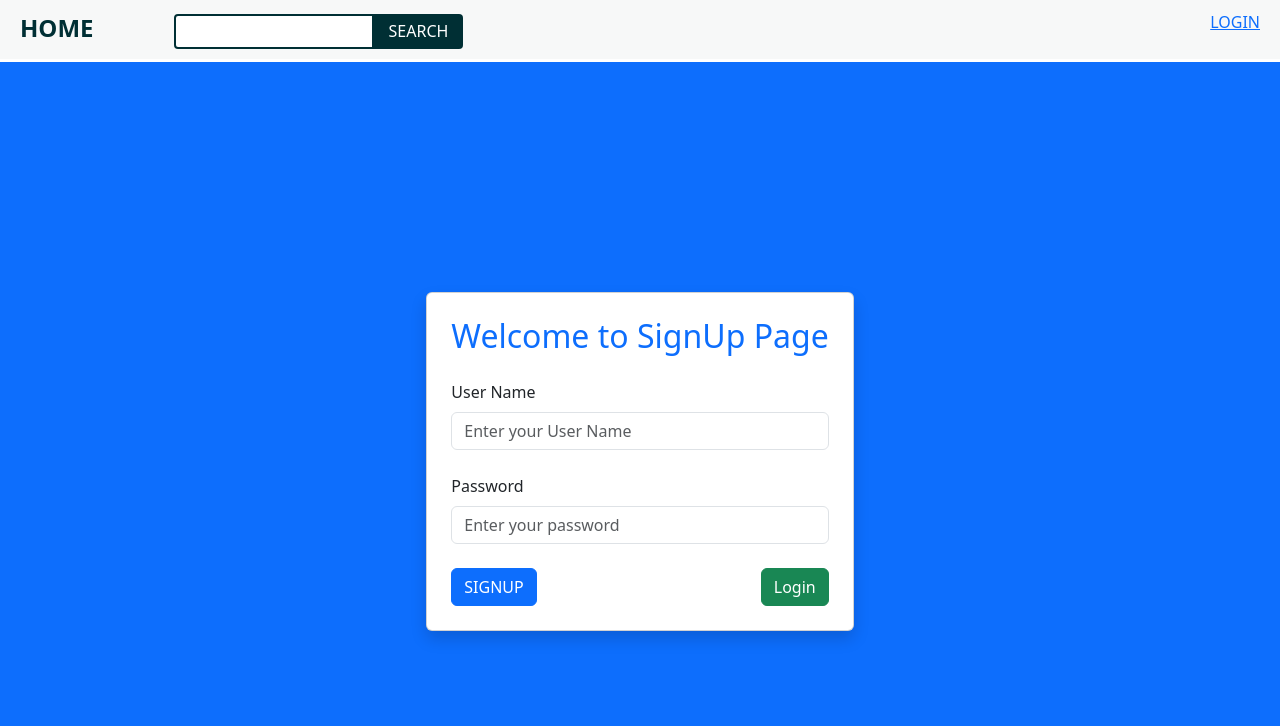
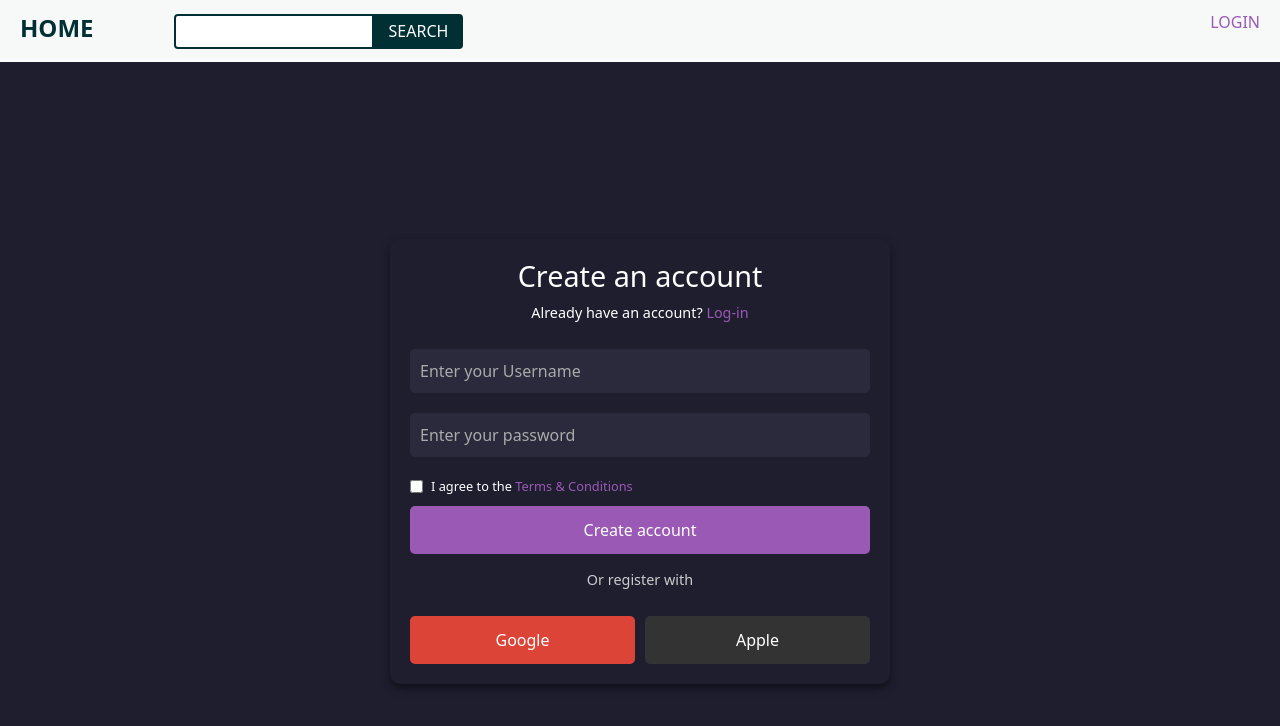
Before and after one commit to RavikantBedi/College-OLX, a React (Create React App) app in the folder react-app/: page /signup in a window 1280 px wide. Shown: the top 726 px of the page. Built offline with nearby package versions, Linux system fonts and the light colour scheme.

Commit message:
login and signup form improved

```diff
--- /dev/null
+++ b/react-app/src/components/Loginn.css
@@ -0,0 +1,143 @@
+/* General Reset */
+
+
+  /* Container */
+  .login-container {
+    display: flex;
+    justify-content: center;
+    align-items: center;
+    min-height: 100vh;
+    padding: 20px;
+    background-color: #1e1e2f;
+  }
+
+  .login-box {
+    width:100%;
+    max-width:400px;
+    margin: 20px auto;
+    background-color: #1e1e2f;
+    color: #fff;
+    text-align: center;
+    padding: 30px 20px;
+    border-radius: 15px;
+    box-shadow: 0 4px 8px rgba(0, 0, 0, 0.5);
+  }
+  /* Heading */
+  h2 {
+    font-size: 1.8rem;
+    margin-bottom: 20px;
+    color: #fff;
+  }
+
+  /* Input Group */
+  .input-group {
+    position: relative;
+    margin-bottom: 20px;
+  }
+
+  .input-field {
+    width: 100%;
+    padding: 12px 35px;
+    border: 1px solid #ddd;
+    border-radius: 8px;
+    font-size: 1rem;
+    outline: none;
+    transition: border 0.3s ease;
+  }
+
+  .input-field:focus {
+    border-color: #00aaff;
+  }
+
+  .icon {
+    position: absolute;
+    left: 12px;
+    top: 50%;
+    transform: translateY(-50%);
+    color: #888;
+    font-size: 1rem;
+  }
+
+  /* Options */
+  .options {
+    display: flex;
+    justify-content: space-between;
+    align-items: center;
+    font-size: 0.9rem;
+    margin-bottom: 20px;
+  }
+
+  .remember-me {
+    display: flex;
+    align-items: center;
+  }
+
+  .remember-me input {
+    margin-right: 5px;
+  }
+
+  .forgot-password {
+    color: #00aaff;
+    text-decoration: none;
+  }
+
+  .forgot-password:hover {
+    text-decoration: underline;
+  }
+
+  /* Login Button */
+  .login-button {
+    background-color: #000e40;
+    color: #fff;
+    border: none;
+    padding: 12px 0;
+    border-radius: 8px;
+    width: 100%;
+    font-size: 1rem;
+    cursor: pointer;
+    transition: background 0.3s ease;
+  }
+
+  .login-button:hover {
+    background-color: #001a66;
+  }
+
+  /* Sign-up Link */
+  .Signup-link {
+    margin: 15px 0;
+    font-size: 0.9rem;
+  }
+
+  .Signup-link a {
+    color: #00aaff;
+    text-decoration: none;
+  }
+
+  .Signup-link a:hover {
+    text-decoration: underline;
+  }
+
+  /* Responsive Design */
+  @media (max-width: 500px) {
+    .login-box {
+      padding: 20px 10px;
+    }
+
+    h2 {
+      font-size: 1.5rem;
+    }
+
+    .input-field {
+      padding: 10px 35px;
+    }
+
+    .login-button {
+      padding: 10px 0;
+    }
+
+    .social-button {
+      width: 45px;
+      height: 45px;
+      font-size: 1rem;
+    }
+  }
--- a/react-app/src/components/Loginn.jsx
+++ b/react-app/src/components/Loginn.jsx
@@ -1,8 +1,10 @@
+
+import './../../node_modules/bootstrap/dist/css/bootstrap.min.css'
 import Header from './Header';
 import {Link ,useNavigate} from 'react-router-dom';
 import { useState } from 'react';
 import axios from "axios";
-import './../../node_modules/bootstrap/dist/css/bootstrap.min.css'
+import './Loginn.css';
 function Loginn() {
   const navigate=useNavigate()
 
@@ -14,53 +16,60 @@ function Loginn() {
     const data={username,password}
     axios.post(url,data)
     .then((res)=>{
+      console.log(res.data)
       if(res.data.message){
         alert(res.data.message);
         if(res.data.token){
           localStorage.setItem('token',res.data.token)
-          localStorage.setItem('userId',res.data.userId)
           navigate('/');
         }
 
       }
     })
     .catch((err)=>{
-      alert('SERVER ERR')
+      console.log(err)
+      alert('SERVER ERROR')
     })
   }
-
   return (
     <div>
       <Header/>
-      <div class="d-flex align-items-center justify-content-center vh-100 bg-primary">
-    <div class="card p-4 shadow" >
-      <form>
-        <h2 class="text-center mb-4 text-primary">Welcome to Login Page</h2>
+    <div className="login-container">
+      <div className="login-box">
+        <h2>Login</h2>
+        <form>
+          {/* Email Input */}
+          <div className="input-group">
+            <i className="icon fas fa-user"></i>
+            <input type="text" value={username} onChange={(e)=>{ setusername(e.target.value)}} placeholder="Enter your Username" className="input-field" />
+          </div>
 
-        <div class="form-outline mb-4">
-          <label class="form-label" for="form2Example1">User Name</label>
-          <input type="text" class="form-control"  placeholder="Enter your User Name"  value={username} onChange={(e)=>{
-        setusername(e.target.value)
-      }}/>
-        </div>
+          {/* Password Input */}
+          <div className="input-group">
+            <i className="icon fas fa-lock"></i>
+            <input type="password" value={password} onChange={(e)=>{setpassword(e.target.value)}} placeholder="Enter your Password" className="input-field" />
+          </div>
 
-        <div class="form-outline mb-4">
-          <label class="form-label" for="form2Example2">Password</label>
-          <input type="password"  class="form-control" placeholder="Enter your password" value={password} onChange={(e)=>{
-            setpassword(e.target.value)
-          }} />
-        </div>
+          {/* Remember Me & Forgot Password */}
+          <div className="options">
+            <label className="remember-me">
+              <input type="checkbox" /> Remember Password
+            </label>
+            <Link to="/ForgotPassword">Forgot password</Link>
+          </div>
 
-        <div class="d-flex justify-content-between">
-          <button type="button" class="btn btn-success w-45" onClick={handleApi}>Login</button>
+          {/* Submit Button */}
+          <button type="button" className="login-button" onClick={handleApi}>Login</button>
 
-          <Link class="btn btn-primary w-45  "  to="/signup">SIGNUP</Link>
-        </div>
-      </form>
+          {/* Sign-up Link */}
+          <p className="Signup-link">
+            No account yet? <Link to="/Signup">Sign-up</Link>
+          </p>
+        </form>
+      </div>
     </div>
-  </div>
     </div>
-  )
-}
+  );
+};
 
 export default Loginn;
--- /dev/null
+++ b/react-app/src/components/Signup.css
@@ -0,0 +1,190 @@
+/* General Styles */
+* {
+    margin: 0;
+    padding: 0;
+    box-sizing: border-box;
+  }
+
+  .Signup-container {
+    display: flex;
+    justify-content: center;
+    align-items: center;
+    min-height: 100vh;
+    padding: 20px;
+    background-color: #1e1e2f;
+  }
+
+  .form-container {
+    max-width: 500px;
+    margin: 20px auto;
+    background-color: #1e1e2f;
+    color: #fff;
+    padding: 20px;
+    border-radius: 10px;
+    box-shadow: 0 4px 8px rgba(0, 0, 0, 0.5);
+  }
+
+  /* Headings */
+  h1 {
+    text-align: center;
+    font-size: 1.8rem;
+  }
+
+  p {
+    text-align: center;
+    font-size: 0.9rem;
+    margin-bottom: 1rem;
+  }
+
+  a {
+    color: #9b59b6;
+    text-decoration: none;
+  }
+
+  a:hover {
+    text-decoration: underline;
+  }
+
+  /* Input Fields */
+  .input-group {
+    display: flex;
+    gap: 10px;
+    flex-wrap: wrap;
+  }
+
+  .input-field {
+    flex: 1;
+    padding: 10px;
+    margin: 10px 0;
+    border: none;
+    border-radius: 5px;
+    font-size: 1rem;
+    background-color: #2a2a3c;
+    color: #fff;
+  }
+
+  .input-field::placeholder {
+    color: #aaa;
+  }
+
+  .full-width {
+    width: 100%;
+  }
+
+  /* Checkbox */
+  .checkbox-group {
+    display: flex;
+    align-items: center;
+    gap: 8px;
+    margin: 10px 0;
+    font-size: 0.8rem;
+  }
+
+  /* Button */
+  .create-button {
+    width: 100%;
+    padding: 12px;
+    border: none;
+    border-radius: 5px;
+    background-color: #9b59b6;
+    color: #fff;
+    font-size: 1rem;
+    cursor: pointer;
+    transition: background-color 0.3s ease;
+  }
+
+  .create-button:hover {
+    background-color: #8e44ad;
+  }
+
+  /* Divider */
+  .divider {
+    text-align: center;
+    margin: 15px 0;
+    font-size: 0.9rem;
+    color: #ccc;
+  }
+
+  /* Social Buttons */
+  .social-buttons {
+    display: flex;
+    justify-content: space-between;
+    gap: 10px;
+  }
+
+  .google-button,
+  .apple-button {
+    flex: 1;
+    padding: 12px;
+    margin-top: 10px;
+    border: none;
+    border-radius: 5px;
+    font-size: 1rem;
+    cursor: pointer;
+    transition: background-color 0.3s ease;
+    color: #fff;
+    text-align: center;
+  }
+
+  .google-button {
+    background-color: #db4437;
+  }
+
+  .google-button:hover {
+    background-color: #c1351d;
+  }
+
+  .apple-button {
+    background-color: #333;
+  }
+
+  .apple-button:hover {
+    background-color: #000;
+  }
+
+  /* Responsive Design */
+  @media (max-width: 600px) {
+    .form-container {
+      padding: 15px;
+    }
+
+    h1 {
+      font-size: 1.5rem;
+    }
+
+    .input-group {
+      flex-direction: column;
+      gap: 5px;
+    }
+
+    .input-field {
+      font-size: 0.9rem;
+    }
+
+    .create-button {
+      font-size: 0.9rem;
+      padding: 10px;
+    }
+
+    .google-button,
+    .apple-button {
+      font-size: 0.9rem;
+      padding: 10px;
+    }
+  }
+
+  @media (max-width: 400px) {
+    .form-container {
+      margin: 10px;
+      padding: 10px;
+    }
+
+    h1 {
+      font-size: 1.3rem;
+    }
+
+    p,
+    .divider {
+      font-size: 0.8rem;
+    }
+  }
--- a/react-app/src/components/Signup.jsx
+++ b/react-app/src/components/Signup.jsx
@@ -1,14 +1,17 @@
 import Header from './Header';
 import {Link} from 'react-router-dom';
+import './Signup.css';
+import axios from 'axios';
 import { useState } from 'react';
-import axios from "axios";
 
 function Signup() {
+
   const[username,setusername]=useState('');
   const[password,setpassword]=useState('');
 
   const handleApi=()=>{
-    const url='http://localhost:3000/signup';
+    console.log({username,password})
+    const url='http://localhost:3000/Signup';
     const data={username,password}
     axios.post(url,data)
     .then((res)=>{
@@ -18,43 +21,40 @@ function Signup() {
       }
     })
     .catch((err)=>{
-      alert('SERVER ERR')
+      console.log(err)
+      alert('SERVER ERROR')
     })
   }
-
   return (
     <div>
       <Header/>
-      <div class="d-flex align-items-center justify-content-center vh-100 bg-primary">
-    <div class="card p-4 shadow" >
+      <div className="Signup-container">
+    <div className="form-container">
+      <h1>Create an account</h1>
+      <p>
+        Already have an account? <Link to="/Loginn">Log-in</Link>
+      </p>
       <form>
-        <h2 class="text-center mb-4 text-primary">Welcome to SignUp Page</h2>
 
-        <div class="form-outline mb-4">
-          <label class="form-label" for="form2Example1">User Name</label>
-          <input type="text" class="form-control"  placeholder="Enter your User Name"  value={username} onChange={(e)=>{
-        setusername(e.target.value)
-      }}/>
+        <input type="text" value={username} onChange={(e) =>{ setusername(e.target.value)}} placeholder="Enter your Username" className="input-field full-width" />
+        <input type="password" value={password} onChange={(e) =>{ setpassword(e.target.value)}} placeholder="Enter your password" className="input-field full-width" />
+        <div className="checkbox-group">
+          <input type="checkbox" id="terms" />
+          <label htmlFor="terms">
+            I agree to the <Link to="/t&c">Terms & Conditions</Link>
+          </label>
         </div>
-
-        <div class="form-outline mb-4">
-          <label class="form-label" for="form2Example2">Password</label>
-          <input type="password"  class="form-control" placeholder="Enter your password" value={password} onChange={(e)=>{
-            setpassword(e.target.value)
-          }} />
-        </div>
-
-        <div class="d-flex justify-content-between">
-          <button class="btn btn-primary w-45  " onClick={handleApi}>SIGNUP</button>
-          <Link type="button" class="btn btn-success w-45" to="/Loginn" >Login</Link>
-
-        </div>
+        <button type="submit" className="create-button" onClick={handleApi}>Create account</button>
       </form>
+      <div className="divider">Or register with</div>
+      <div className="social-buttons">
+        <button className="google-button">Google</button>
+        <button className="apple-button">Apple</button>
+      </div>
     </div>
-  </div>
-
     </div>
-  )
-}
+    </div>
+  );
+};
 
 export default Signup;
```
Also changed, not shown: 1 other file (tests, documents, lock files or other folders).
